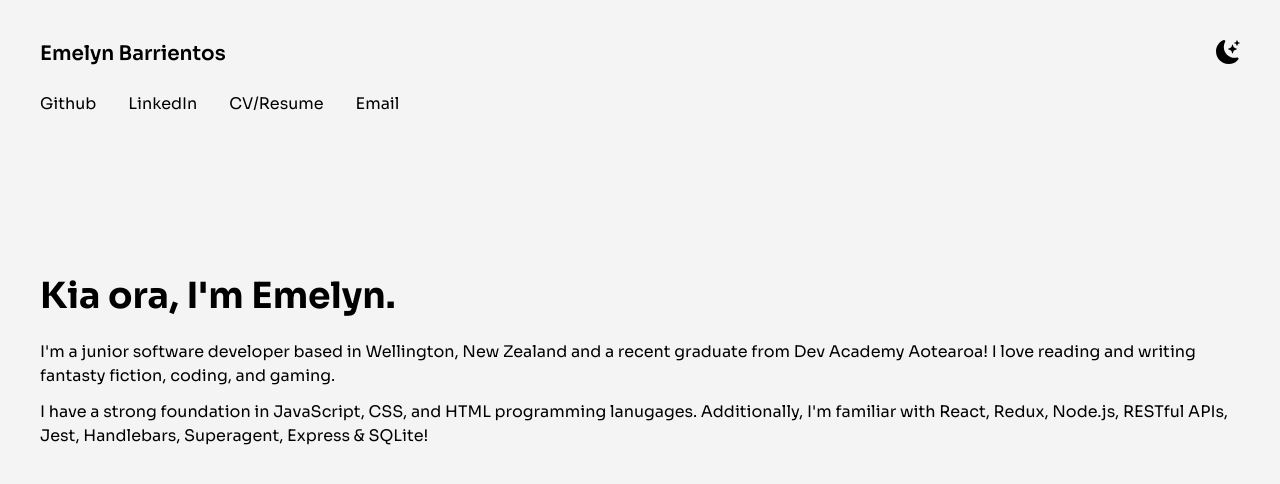
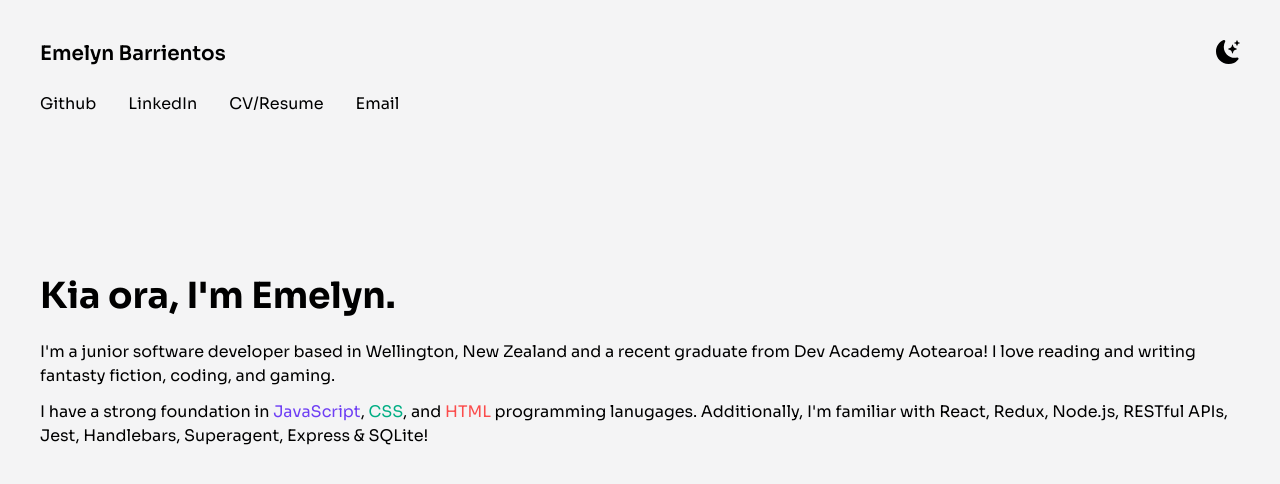
Before and after one commit to emelyn-barrientos/emelyn-barrientos-portfolio, a Next.js app: page / in a window 1280 px wide. Shown: the top 484 px of the page. Built offline with nearby package versions, Linux system fonts and the light colour scheme.

Commit message:
Set custom colors for project

```diff
--- a/tailwind.config.js
+++ b/tailwind.config.js
@@ -6,6 +6,12 @@ module.exports = {
   ],
   theme: {
     extend: {
+      colors: {
+        'main-blue': '#1A124C',
+        'accent-violet': '#6E3EF4',
+        'accent-green': '#00AE84',
+        'accent-red': '#FB4C4C',
+      },
       fontFamily: {
         sans: ['Sora', 'sans-serif'],
       },
```
